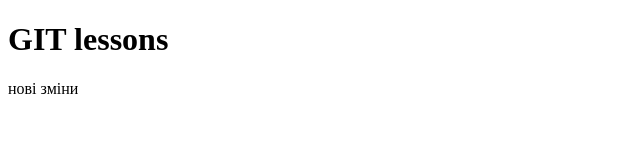
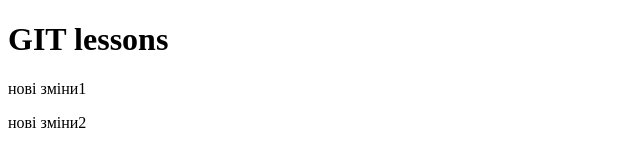
Before and after one commit to Alexrun22/gitless, a plain HTML site: page index.html in a window 1280 px wide. Shown: the full height of the page, 0-640 px from the left. Drawn offline with Linux system fonts and the light colour scheme.

Commit message:
second commit

```diff
--- a/index.html
+++ b/index.html
@@ -7,7 +7,7 @@
 </head>
 <body>
        <h1>GIT lessons</h1>
-	   <p>нові зміни</p>
-
+	   <p>нові зміни1</p>
+	   <p>нові зміни2</p>
 </body>
 </html>
```
